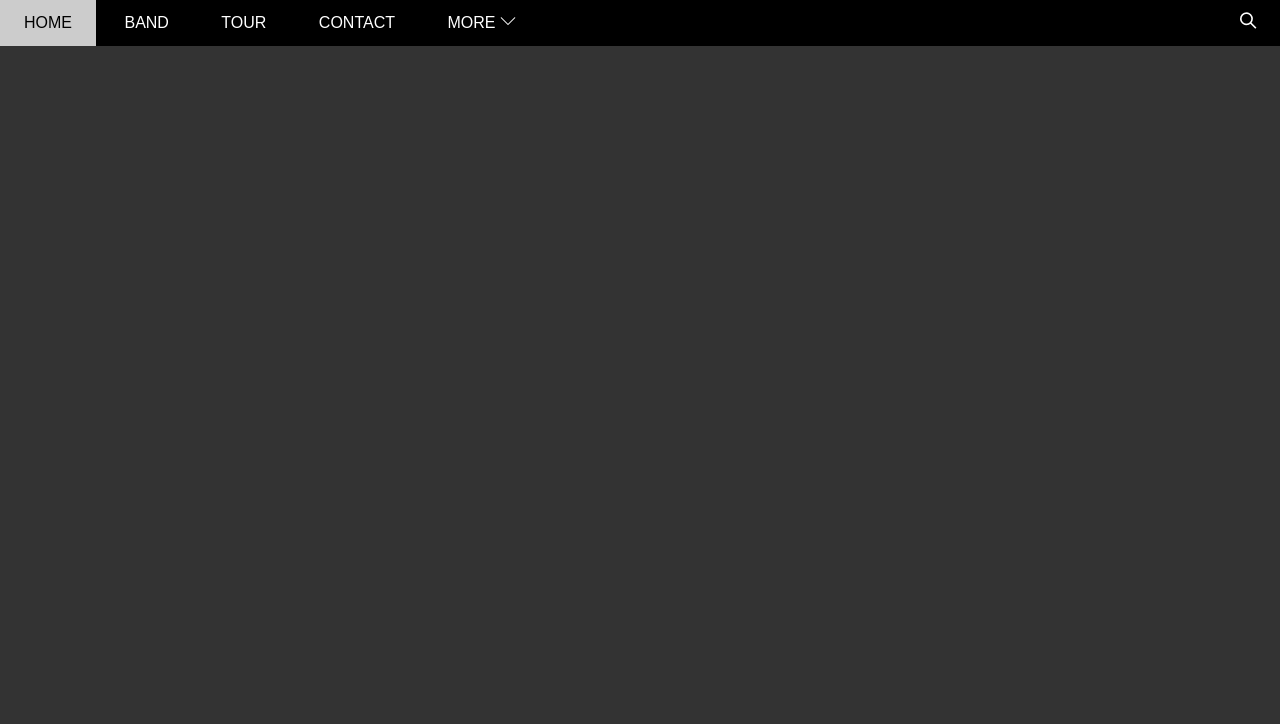
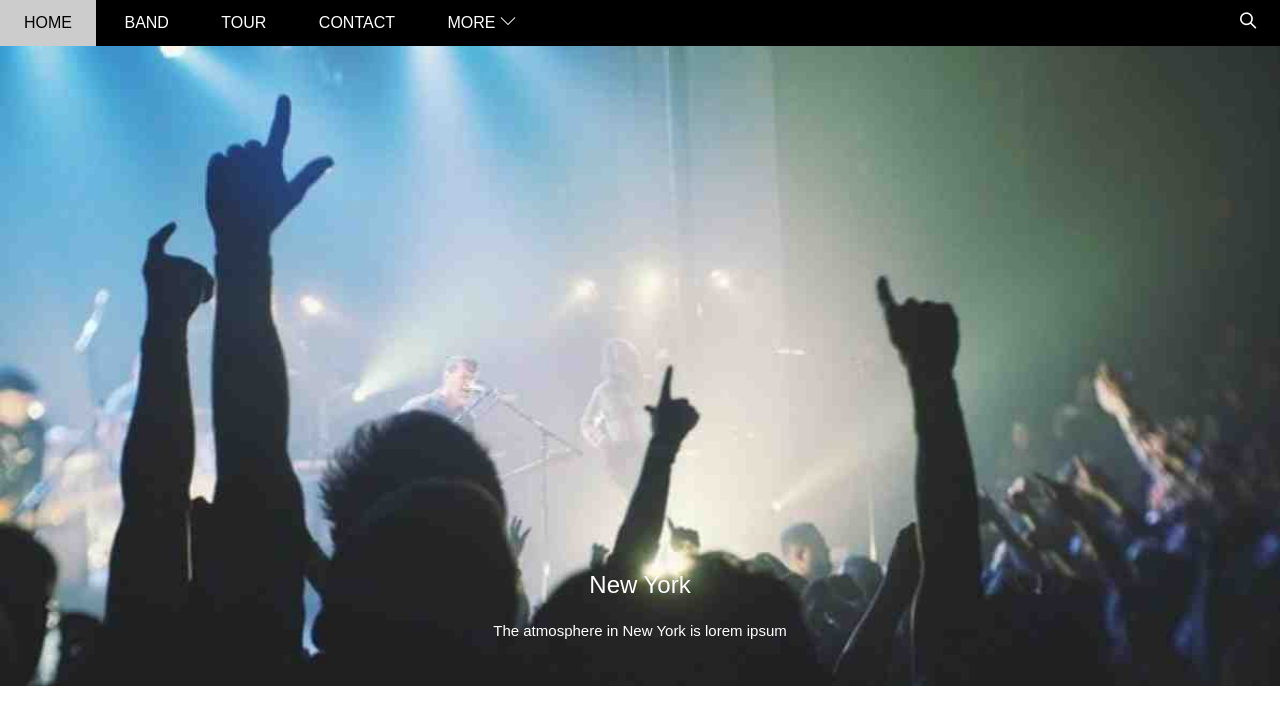
Before and after one commit to ngocmunghy/w3_band, a plain HTML site: page index.html in a window 1280 px wide. Shown: the top 724 px of the page. Drawn offline with Linux system fonts and the light colour scheme.

Commit message:
css slider

```diff
--- a/assets/css/style.css
+++ b/assets/css/style.css
@@ -15,9 +15,11 @@ html {
 
 #header {
     background-color: #000;
+    position: fixed;
     top: 0;
     left: 0;
     right: 0;
+    z-index: 1;
 }
 
 #nav > li {
@@ -79,6 +81,31 @@ html {
 }
 
 #slider {
-    height: 1500px;
-    background-color: #333;
+    margin-top: 46px;
+    padding-top: 50%;
+    background-image: url(/assets/img/slider/slider3.jpg);
+    background-color: #ccc;
+    background-position: center top;
+    background-size: cover;
+    background-repeat: no-repeat;
+    position: relative;
 }
+
+#slider .content {
+    position: absolute;
+    color: #fff;
+    left: 0;
+    right: 0;
+    bottom: 47px;
+    text-align: center;
+}
+
+#slider .text-heading {
+    font-weight: 500;
+    margin-bottom: 23px;
+    font-size: 24px;
+}
+
+#slider .text-desc {
+    font-size: 15px;
+}
--- a/index.html
+++ b/index.html
@@ -35,7 +35,10 @@
         </div>
 
         <div id="slider">
-
+            <div class="content">
+                <h2 class="text-heading">New York</h2>
+                <div class="text-desc">The atmosphere in New York is lorem ipsum</div>
+            </div>
         </div>
 
         <div id="content">
```
Also changed, not shown: assets/img/slider/slider1.jpg (added), assets/img/slider/slider2.jpg (added), assets/img/slider/slider3.jpg (added).
